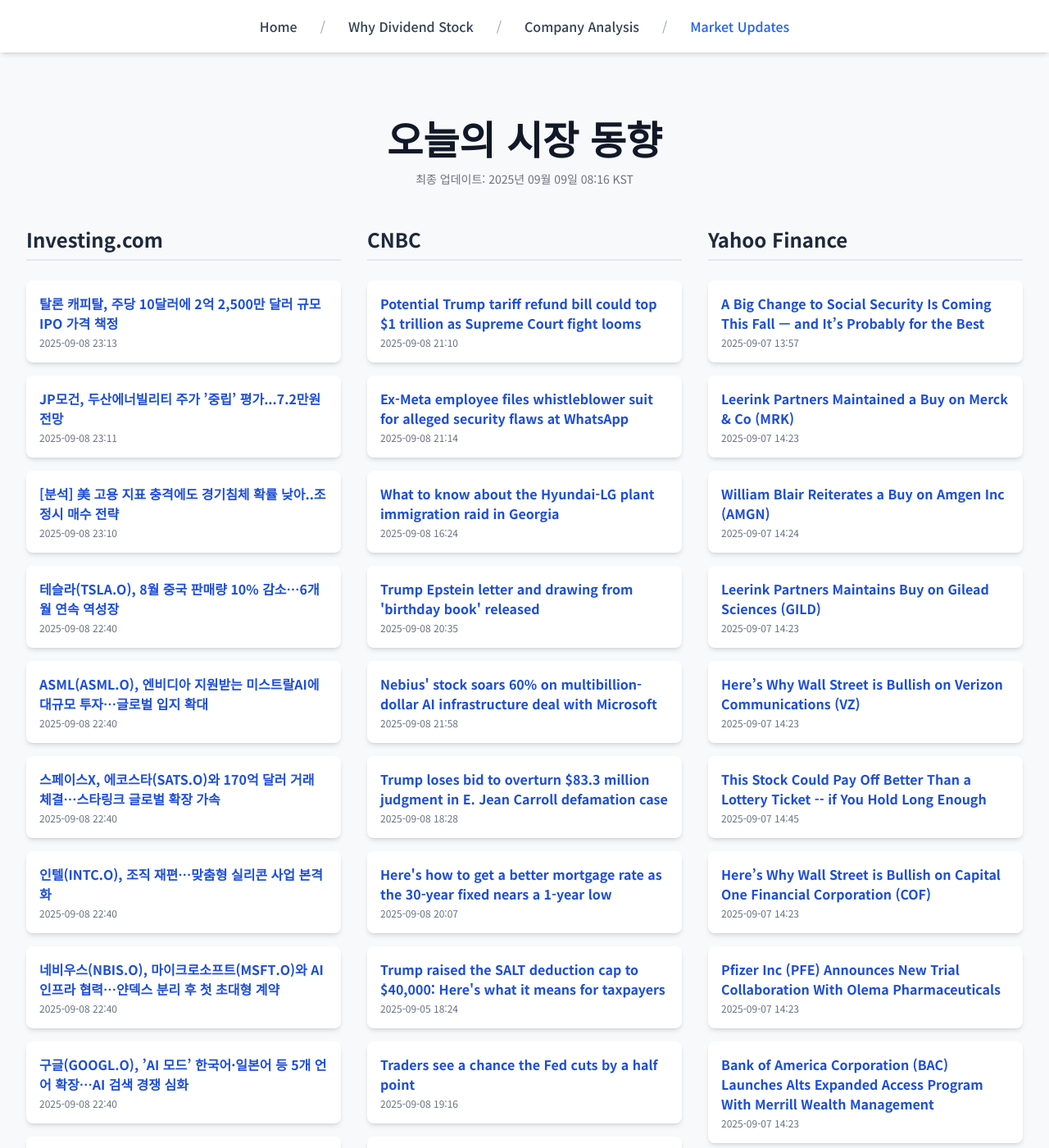
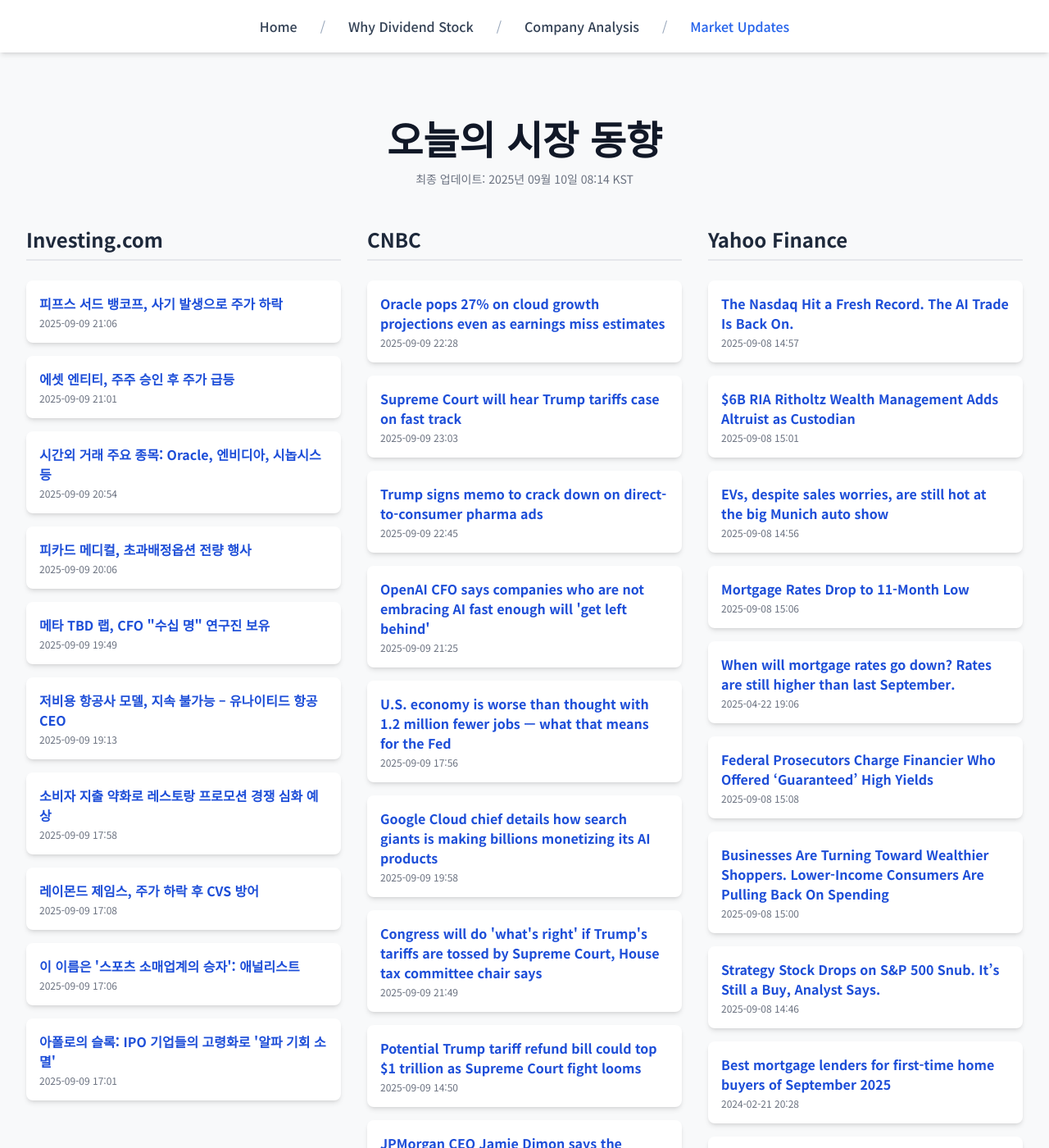
Before and after one commit to Kay-Hwang/my-company-analysis, a Jekyll site: the page built from market-updates.html, in a window 1280 px wide and 1400 px high. Shown: the whole window at 82% size. Built offline with Jekyll 4.4.1, drawn with Linux system fonts in a browser that asks for light colours; nearby versions of some CDN libraries; a script that is not in the unit is left out; some of the changed text lies outside the part shown.

Commit message:
Update daily data

```diff
--- a/_data/latest_data.json
+++ b/_data/latest_data.json
@@ -1,190 +1,190 @@
 {
-  "lastUpdated": "2025년 09월 09일 08:16 KST",
+  "lastUpdated": "2025년 09월 10일 08:14 KST",
   "news": {
     "investing": [
       {
-        "title": "탈론 캐피탈, 주당 10달러에 2억 2,500만 달러 규모 IPO 가격 책정",
-        "link": "https://kr.investing.com/news/stock-market-news/article-432SI-1624465",
-        "pubDate": "2025-09-08 23:13:04",
-        "summary": "탈론 캐피탈, 주당 10달러에 2억 2,500만 달러 규모 IPO 가격 책정"
+        "title": "피프스 서드 뱅코프, 사기 발생으로 주가 하락",
+        "link": "https://kr.investing.com/news/stock-market-news/article-93CH-1626068",
+        "pubDate": "2025-09-09 21:06:35",
+        "summary": "피프스 서드 뱅코프, 사기 발생으로 주가 하락"
       },
       {
-        "title": "JP모건, 두산에너빌리티 주가 ’중립’ 평가...7.2만원 전망",
-        "link": "https://kr.investing.com/news/stock-market-news/article-1624463",
-        "pubDate": "2025-09-08 23:11:46",
-        "summary": "JP모건, 두산에너빌리티 주가 ’중립’ 평가...7.2만원 전망"
+        "title": "에셋 엔티티, 주주 승인 후 주가 급등",
+        "link": "https://kr.investing.com/news/stock-market-news/article-93CH-1626053",
+        "pubDate": "2025-09-09 21:01:20",
+        "summary": "에셋 엔티티, 주주 승인 후 주가 급등"
       },
       {
-        "title": "[분석] 美 고용 지표 충격에도 경기침체 확률 낮아..조정시 매수 전략",
-        "link": "https://kr.investing.com/news/stock-market-news/article-1624460",
-        "pubDate": "2025-09-08 23:10:50",
-        "summary": "[분석] 美 고용 지표 충격에도 경기침체 확률 낮아..조정시 매수 전략"
+        "title": "시간외 거래 주요 종목: Oracle, 엔비디아, 시놉시스 등",
+        "link": "https://kr.investing.com/news/stock-market-news/article-432SI-1626047",
+        "pubDate": "2025-09-09 20:54:22",
+        "summary": "시간외 거래 주요 종목: Oracle, 엔비디아, 시놉시스 등"
       },
       {
-        "title": "테슬라(TSLA.O), 8월 중국 판매량 10% 감소…6개월 연속 역성장",
-        "link": "https://kr.investing.com/news/stock-market-news/article-1624431",
-        "pubDate": "2025-09-08 22:40:55",
-        "summary": "테슬라(TSLA.O), 8월 중국 판매량 10% 감소…6개월 연속 역성장"
+        "title": "피카드 메디컬, 초과배정옵션 전량 행사",
+        "link": "https://kr.investing.com/news/stock-market-news/article-432SI-1625945",
+        "pubDate": "2025-09-09 20:06:22",
+        "summary": "피카드 메디컬, 초과배정옵션 전량 행사"
       },
       {
-        "title": "ASML(ASML.O), 엔비디아 지원받는 미스트랄AI에 대규모 투자…글로벌 입지 확대",
-        "link": "https://kr.investing.com/news/stock-market-news/article-1624430",
-        "pubDate": "2025-09-08 22:40:54",
-        "summary": "ASML(ASML.O), 엔비디아 지원받는 미스트랄AI에 대규모 투자…글로벌 입지 확대"
+        "title": "메타 TBD 랩, CFO \"수십 명\" 연구진 보유",
+        "link": "https://kr.investing.com/news/stock-market-news/article-1625919",
+        "pubDate": "2025-09-09 19:49:57",
+        "summary": "메타 TBD 랩, CFO \"수십 명\" 연구진 보유"
       },
       {
-        "title": "스페이스X, 에코스타(SATS.O)와 170억 달러 거래 체결…스타링크 글로벌 확장 가속",
-        "link": "https://kr.investing.com/news/stock-market-news/article-1624429",
-        "pubDate": "2025-09-08 22:40:53",
-        "summary": "스페이스X, 에코스타(SATS.O)와 170억 달러 거래 체결…스타링크 글로벌 확장 가속"
+        "title": "저비용 항공사 모델, 지속 불가능 – 유나이티드 항공 CEO",
+        "link": "https://kr.investing.com/news/stock-market-news/article-93CH-1625883",
+        "pubDate": "2025-09-09 19:13:00",
+        "summary": "저비용 항공사 모델, 지속 불가능 – 유나이티드 항공 CEO"
       },
       {
-        "title": "인텔(INTC.O), 조직 재편…맞춤형 실리콘 사업 본격화",
-        "link": "https://kr.investing.com/news/stock-market-news/article-1624428",
-        "pubDate": "2025-09-08 22:40:52",
-        "summary": "인텔(INTC.O), 조직 재편…맞춤형 실리콘 사업 본격화"
+        "title": "소비자 지출 약화로 레스토랑 프로모션 경쟁 심화 예상",
+        "link": "https://kr.investing.com/news/stock-market-news/article-1625846",
+        "pubDate": "2025-09-09 17:58:55",
+        "summary": "소비자 지출 약화로 레스토랑 프로모션 경쟁 심화 예상"
       },
       {
-        "title": "네비우스(NBIS.O), 마이크로소프트(MSFT.O)와 AI 인프라 협력…얀덱스 분리 후 첫 초대형 계약",
-        "link": "https://kr.investing.com/news/stock-market-news/article-1624427",
-        "pubDate": "2025-09-08 22:40:52",
-        "summary": "네비우스(NBIS.O), 마이크로소프트(MSFT.O)와 AI 인프라 협력…얀덱스 분리 후 첫 초대형 계약"
+        "title": "레이몬드 제임스, 주가 하락 후 CVS 방어",
+        "link": "https://kr.investing.com/news/stock-market-news/article-1625811",
+        "pubDate": "2025-09-09 17:08:20",
+        "summary": "레이몬드 제임스, 주가 하락 후 CVS 방어"
       },
       {
-        "title": "구글(GOOGL.O), ’AI 모드’ 한국어·일본어 등 5개 언어 확장…AI 검색 경쟁 심화",
-        "link": "https://kr.investing.com/news/stock-market-news/article-1624426",
-        "pubDate": "2025-09-08 22:40:51",
-        "summary": "구글(GOOGL.O), ’AI 모드’ 한국어·일본어 등 5개 언어 확장…AI 검색 경쟁 심화"
+        "title": "이 이름은 '스포츠 소매업계의 승자': 애널리스트",
+        "link": "https://kr.investing.com/news/stock-market-news/article-1625808",
+        "pubDate": "2025-09-09 17:06:53",
+        "summary": "이 이름은 '스포츠 소매업계의 승자': 애널리스트"
       },
       {
-        "title": "[0909주요일정] 애플, 아이폰17 시리즈 공개 예정 등",
-        "link": "https://kr.investing.com/news/stock-market-news/article-1624423",
-        "pubDate": "2025-09-08 22:40:11",
-        "summary": "[0909주요일정] 애플, 아이폰17 시리즈 공개 예정 등"
+        "title": "아폴로의 슬록: IPO 기업들의 고령화로 '알파 기회 소멸'",
+        "link": "https://kr.investing.com/news/stock-market-news/article-1625801",
+        "pubDate": "2025-09-09 17:01:54",
+        "summary": "아폴로의 슬록: IPO 기업들의 고령화로 '알파 기회 소멸'"
       }
     ],
     "cnbc": [
       {
+        "title": "Oracle pops 27% on cloud growth projections even as earnings miss estimates",
+        "link": "https://www.cnbc.com/2025/09/09/oracle-orcl-q1-earnings-report-2026.html",
+        "pubDate": "Tue, 09 Sep 2025 22:28:28 GMT",
+        "summary": "Oracle said total remaining performance obligations jumped 359% from a year earlier, indicating big growth prospects."
+      },
+      {
+        "title": "Supreme Court will hear Trump tariffs case on fast track",
+        "link": "https://www.cnbc.com/2025/09/09/trump-tariffs-trade-supreme-court-.html",
+        "pubDate": "Tue, 09 Sep 2025 23:03:50 GMT",
+        "summary": "A federal appeals court recently ruled that many of President Donald Trump's wide-ranging tariffs in imports from most countries are illegal."
+      },
+      {
+        "title": "Trump signs memo to crack down on direct-to-consumer pharma ads",
+        "link": "https://www.cnbc.com/2025/09/09/trump-signs-memo-to-crack-down-on-direct-to-consumer-pharma-ads.html",
+        "pubDate": "Tue, 09 Sep 2025 22:45:32 GMT",
+        "summary": "The Trump administration plans to ensure transparency and accuracy in drug ads, including by increasing the amount of information related to any product risks."
+      },
+      {
+        "title": "OpenAI CFO says companies who are not embracing AI fast enough will 'get left behind'",
+        "link": "https://www.cnbc.com/2025/09/09/openai-ai-companies-cfo-friar.html",
+        "pubDate": "Tue, 09 Sep 2025 21:25:00 GMT",
+        "summary": "People need to adopt artificial intelligence if they want their businesses to keep an edge, said OpenAI's finance chief"
+      },
+      {
+        "title": "U.S. economy is worse than thought with 1.2 million fewer jobs — what that means for the Fed",
+        "link": "https://www.cnbc.com/2025/09/09/us-economy-is-worse-than-thought-with-1point2-million-fewer-jobs-what-that-means-for-the-fed.html",
+        "pubDate": "Tue, 09 Sep 2025 17:56:25 GMT",
+        "summary": "Pressure is on for the Fed to start lowering  rates, with markets expecting a cut at each of the three remaining meetings this year."
+      },
+      {
+        "title": "Google Cloud chief details how search giants is making billions monetizing its AI products",
+        "link": "https://www.cnbc.com/2025/09/09/google-cloud-chief-details-how-tech-company-is-monetizing-ai.html",
+        "pubDate": "Tue, 09 Sep 2025 19:58:32 GMT",
+        "summary": "\"We've made billions using AI already,\" Google Cloud chief Thomas Kurian said on Tuesday."
+      },
+      {
+        "title": "Congress will do 'what's right' if Trump's tariffs are tossed by Supreme Court, House tax committee chair says",
+        "link": "https://www.cnbc.com/2025/09/09/trump-tariffs-supreme-court-congress-smith.html",
+        "pubDate": "Tue, 09 Sep 2025 21:49:28 GMT",
+        "summary": "The future of President Donald Trump's tariffs is uncertain after the Supreme Court agreed to consider their legality on an expedited basis Tuesday."
+      },
+      {
         "title": "Potential Trump tariff refund bill could top $1 trillion as Supreme Court fight looms",
         "link": "https://www.cnbc.com/2025/09/08/trump-tariff-refund-trade-treasury-bessent-supreme-court.html",
-        "pubDate": "Mon, 08 Sep 2025 21:10:33 GMT",
-        "summary": "The Supreme Court has not indicated when it might rule on a request by the Trump administration to rule quickly on whether many new tariffs are legal."
+        "pubDate": "Tue, 09 Sep 2025 14:50:17 GMT",
+        "summary": "The Supreme Court has not indicated when it might rule on a request by the Trump administration to decide quickly on whether many new tariffs are legal."
       },
       {
-        "title": "Ex-Meta employee files whistleblower suit for alleged security flaws at WhatsApp",
-        "link": "https://www.cnbc.com/2025/09/08/ex-meta-employee-whistleblower-suit-alleged-security-flaws-whatsapp-.html",
-        "pubDate": "Mon, 08 Sep 2025 21:14:32 GMT",
-        "summary": "A former Meta employee sued the company over allegations that its WhatsApp service contained cybersecurity failures that could compromise user privacy."
+        "title": "JPMorgan CEO Jamie Dimon says the economy 'is weakening'",
+        "link": "https://www.cnbc.com/2025/09/09/jpmorgan-jamie-dimon-economy.html",
+        "pubDate": "Tue, 09 Sep 2025 18:56:03 GMT",
+        "summary": "Labor Department data showing the U.S. added fewer jobs than thought confirm the world's biggest economy is slowing down says JPMorgan Chase CEO Jamie Dimon."
       },
       {
-        "title": "What to know about the Hyundai-LG plant immigration raid in Georgia",
-        "link": "https://www.cnbc.com/2025/09/08/hyundai-lg-immigration-raid-georgia.html",
-        "pubDate": "Mon, 08 Sep 2025 16:24:52 GMT",
-        "summary": "Federal and immigration agents conducted a massive raid on a Hyundai facility in Ellabell, Georgia, last week, arresting 475 people."
-      },
-      {
-        "title": "Trump Epstein letter and drawing from 'birthday book' released",
-        "link": "https://www.cnbc.com/2025/09/08/trump-epstein-birthday-book-oversight.html",
-        "pubDate": "Mon, 08 Sep 2025 20:35:11 GMT",
-        "summary": "President Donald Trump sued The Wall Street Journal for defamation over its report revealing the existence of the letter to Jeffrey Epstein."
-      },
-      {
-        "title": "Nebius' stock soars 60% on multibillion-dollar AI infrastructure deal with Microsoft",
-        "link": "https://www.cnbc.com/2025/09/08/nebius-stock-soars-on-ai-infrastructure-deal-with-microsoft-.html",
-        "pubDate": "Mon, 08 Sep 2025 21:58:02 GMT",
-        "summary": "Nebius said it signed a multibillion-dollar agreement to provide Microsoft with artificial intelligence infrastructure."
-      },
-      {
-        "title": "Trump loses bid to overturn $83.3 million judgment in E. Jean Carroll defamation case",
-        "link": "https://www.cnbc.com/2025/09/08/trump-carroll-defamation-appeal.html",
-        "pubDate": "Mon, 08 Sep 2025 18:28:29 GMT",
-        "summary": "Carroll has accused Trump of defaming her in statements denying her accusation that he raped her decades earlier in a New York City department store."
-      },
-      {
-        "title": "Here's how to get a better mortgage rate as the 30-year fixed nears a 1-year low",
-        "link": "https://www.cnbc.com/2025/09/08/how-to-get-the-best-mortgage-rates-as-30-year-fixed-nears-1-year-low-.html",
-        "pubDate": "Mon, 08 Sep 2025 20:07:57 GMT",
-        "summary": "A lot of would-be buyers feel priced out of the housing market. Getting a lower mortgage rate might help move the needle."
-      },
-      {
-        "title": "Trump raised the SALT deduction cap to $40,000: Here's what it means for taxpayers",
-        "link": "https://www.cnbc.com/2025/09/05/salt-deduction-effect-homeowners-national-debt.html",
-        "pubDate": "Fri, 05 Sep 2025 18:24:28 GMT",
-        "summary": "The $40,000 cap on state and local tax deductions provides relief to families who face surging property taxes but adds to the national debt."
-      },
-      {
-        "title": "Traders see a chance the Fed cuts by a half point",
-        "link": "https://www.cnbc.com/2025/09/08/traders-see-a-chance-the-fed-cuts-by-a-half-point.html",
-        "pubDate": "Mon, 08 Sep 2025 19:16:12 GMT",
-        "summary": "Traders are leaving open the option that the Federal Reserve next week could cut its key interest rate by half a percentage point."
-      },
-      {
-        "title": "Cognition valued at $10.2 billion two months after Windsurf purchase",
-        "link": "https://www.cnbc.com/2025/09/08/cognition-valued-at-10point2-billion-two-months-after-windsurf-.html",
-        "pubDate": "Mon, 08 Sep 2025 21:50:34 GMT",
-        "summary": "Two months after buying AI coding startup Windsurf, Cognition is being valued by investors at more than $10 billion."
+        "title": "AI tech talent is juicing these real estate markets",
+        "link": "https://www.cnbc.com/2025/09/09/ai-tech-talent-real-estate-markets.html",
+        "pubDate": "Tue, 09 Sep 2025 12:00:01 GMT",
+        "summary": "The in-migration of tech talent has a sizable impact on residential real estate, according to CBRE. Apartment rents have increased in all of the top AI tech markets."
       }
     ],
     "yahoo": [
       {
-        "title": "A Big Change to Social Security Is Coming This Fall — and It’s Probably for the Best",
-        "link": "https://finance.yahoo.com/news/big-change-social-security-coming-135720353.html",
-        "pubDate": "2025-09-07T13:57:20Z",
-        "summary": "A Big Change to Social Security Is Coming This Fall — and It’s Probably for the Best"
+        "title": "The Nasdaq Hit a Fresh Record. The AI Trade Is Back On.",
+        "link": "https://www.barrons.com/livecoverage/stock-market-news-today-090825/card/the-nasdaq-hit-a-fresh-record-the-ai-trade-is-back-on--3ahSPkjpYbu6RCVtvCuF?siteid=yhoof2&yptr=yahoo",
+        "pubDate": "2025-09-08T14:57:44Z",
+        "summary": "The Nasdaq Hit a Fresh Record. The AI Trade Is Back On."
       },
       {
-        "title": "Leerink Partners Maintained a Buy on Merck & Co (MRK)",
-        "link": "https://finance.yahoo.com/news/leerink-partners-maintained-buy-merck-142349751.html",
-        "pubDate": "2025-09-07T14:23:49Z",
-        "summary": "Leerink Partners Maintained a Buy on Merck & Co (MRK)"
+        "title": "$6B RIA Ritholtz Wealth Management Adds Altruist as Custodian",
+        "link": "https://finance.yahoo.com/news/6b-ria-ritholtz-wealth-management-150109878.html",
+        "pubDate": "2025-09-08T15:01:09Z",
+        "summary": "$6B RIA Ritholtz Wealth Management Adds Altruist as Custodian"
       },
       {
-        "title": "William Blair Reiterates a Buy on Amgen Inc (AMGN)",
-        "link": "https://finance.yahoo.com/news/william-blair-reiterates-buy-amgen-142400986.html",
-        "pubDate": "2025-09-07T14:24:00Z",
-        "summary": "William Blair Reiterates a Buy on Amgen Inc (AMGN)"
+        "title": "EVs, despite sales worries, are still hot at the big Munich auto show",
+        "link": "https://finance.yahoo.com/news/evs-despite-sales-worries-are-still-hot-at-the-big-munich-auto-show-145612656.html",
+        "pubDate": "2025-09-08T14:56:12Z",
+        "summary": "EVs, despite sales worries, are still hot at the big Munich auto show"
       },
       {
-        "title": "Leerink Partners Maintains Buy on Gilead Sciences (GILD)",
-        "link": "https://finance.yahoo.com/news/leerink-partners-maintains-buy-gilead-142357222.html",
-        "pubDate": "2025-09-07T14:23:57Z",
-        "summary": "Leerink Partners Maintains Buy on Gilead Sciences (GILD)"
+        "title": "Mortgage Rates Drop to 11-Month Low",
+        "link": "https://www.wsj.com/livecoverage/stock-market-today-dow-sp-500-nasdaq-09-08-2025/card/mortgage-rates-drop-to-11-month-low-lqGHRDRRFLgwfxv7ijjg?siteid=yhoof2&yptr=yahoo",
+        "pubDate": "2025-09-08T15:06:26Z",
+        "summary": "Mortgage Rates Drop to 11-Month Low"
       },
       {
-        "title": "Here’s Why Wall Street is Bullish on Verizon Communications (VZ)",
-        "link": "https://finance.yahoo.com/news/why-wall-street-bullish-verizon-142359577.html",
-        "pubDate": "2025-09-07T14:23:59Z",
-        "summary": "Here’s Why Wall Street is Bullish on Verizon Communications (VZ)"
+        "title": "When will mortgage rates go down? Rates are still higher than last September.",
+        "link": "https://finance.yahoo.com/personal-finance/mortgages/article/when-will-mortgage-rates-go-down-rates-are-still-higher-than-last-september-monday-9-8-2025-190610722.html",
+        "pubDate": "2025-04-22T19:06:10Z",
+        "summary": "When will mortgage rates go down? Rates are still higher than last September."
       },
       {
-        "title": "This Stock Could Pay Off Better Than a Lottery Ticket -- if You Hold Long Enough",
-        "link": "https://finance.yahoo.com/news/stock-could-pay-off-better-144500656.html",
-        "pubDate": "2025-09-07T14:45:00Z",
-        "summary": "This Stock Could Pay Off Better Than a Lottery Ticket -- if You Hold Long Enough"
+        "title": "Federal Prosecutors Charge Financier Who Offered ‘Guaranteed’ High Yields",
+        "link": "https://www.wsj.com/finance/investing/federal-prosecutors-charge-financier-who-offered-guaranteed-high-yields-fa9592c6?siteid=yhoof2&yptr=yahoo",
+        "pubDate": "2025-09-08T15:08:00Z",
+        "summary": "Federal Prosecutors Charge Financier Who Offered ‘Guaranteed’ High Yields"
       },
       {
-        "title": "Here’s Why Wall Street is Bullish on Capital One Financial Corporation (COF)",
-        "link": "https://finance.yahoo.com/news/why-wall-street-bullish-capital-142344238.html",
-        "pubDate": "2025-09-07T14:23:44Z",
-        "summary": "Here’s Why Wall Street is Bullish on Capital One Financial Corporation (COF)"
+        "title": "Businesses Are Turning Toward Wealthier Shoppers. Lower-Income Consumers Are Pulling Back On Spending",
+        "link": "https://finance.yahoo.com/news/businesses-turning-toward-wealthier-shoppers-150047268.html",
+        "pubDate": "2025-09-08T15:00:47Z",
+        "summary": "Businesses Are Turning Toward Wealthier Shoppers. Lower-Income Consumers Are Pulling Back On Spending"
       },
       {
-        "title": "Pfizer Inc (PFE) Announces New Trial Collaboration With Olema Pharmaceuticals",
-        "link": "https://finance.yahoo.com/news/pfizer-inc-pfe-announces-trial-142350529.html",
-        "pubDate": "2025-09-07T14:23:50Z",
-        "summary": "Pfizer Inc (PFE) Announces New Trial Collaboration With Olema Pharmaceuticals"
+        "title": "Strategy Stock Drops on S&P 500 Snub. It’s Still a Buy, Analyst Says.",
+        "link": "https://www.barrons.com/articles/strategy-stock-s-p-500-24deb34e?siteid=yhoof2&yptr=yahoo",
+        "pubDate": "2025-09-08T14:46:00Z",
+        "summary": "Strategy Stock Drops on S&P 500 Snub. It’s Still a Buy, Analyst Says."
       },
       {
-        "title": "Bank of America Corporation (BAC) Launches Alts Expanded Access Program With Merrill Wealth Management",
-        "link": "https://finance.yahoo.com/news/bank-america-corporation-bac-launches-142346947.html",
-        "pubDate": "2025-09-07T14:23:46Z",
-        "summary": "Bank of America Corporation (BAC) Launches Alts Expanded Access Program With Merrill Wealth Management"
+        "title": "Best mortgage lenders for first-time home buyers of September 2025",
+        "link": "https://finance.yahoo.com/personal-finance/mortgages/article/best-mortgage-lenders-first-time-buyers-202829998.html",
+        "pubDate": "2024-02-21T20:28:29Z",
+        "summary": "Best mortgage lenders for first-time home buyers of September 2025"
       },
       {
-        "title": "Wells Fargo & Company (WFC) Partners With InvestCloud",
-        "link": "https://finance.yahoo.com/news/wells-fargo-company-wfc-partners-142356303.html",
-        "pubDate": "2025-09-07T14:23:56Z",
-        "summary": "Wells Fargo & Company (WFC) Partners With InvestCloud"
+        "title": "Stocks Supported by Hopes of Fed Rate Cuts",
+        "link": "https://finance.yahoo.com/news/stocks-supported-hopes-fed-rate-151127612.html",
+        "pubDate": "2025-09-08T15:11:27Z",
+        "summary": "Stocks Supported by Hopes of Fed Rate Cuts"
       }
     ]
   }
```
